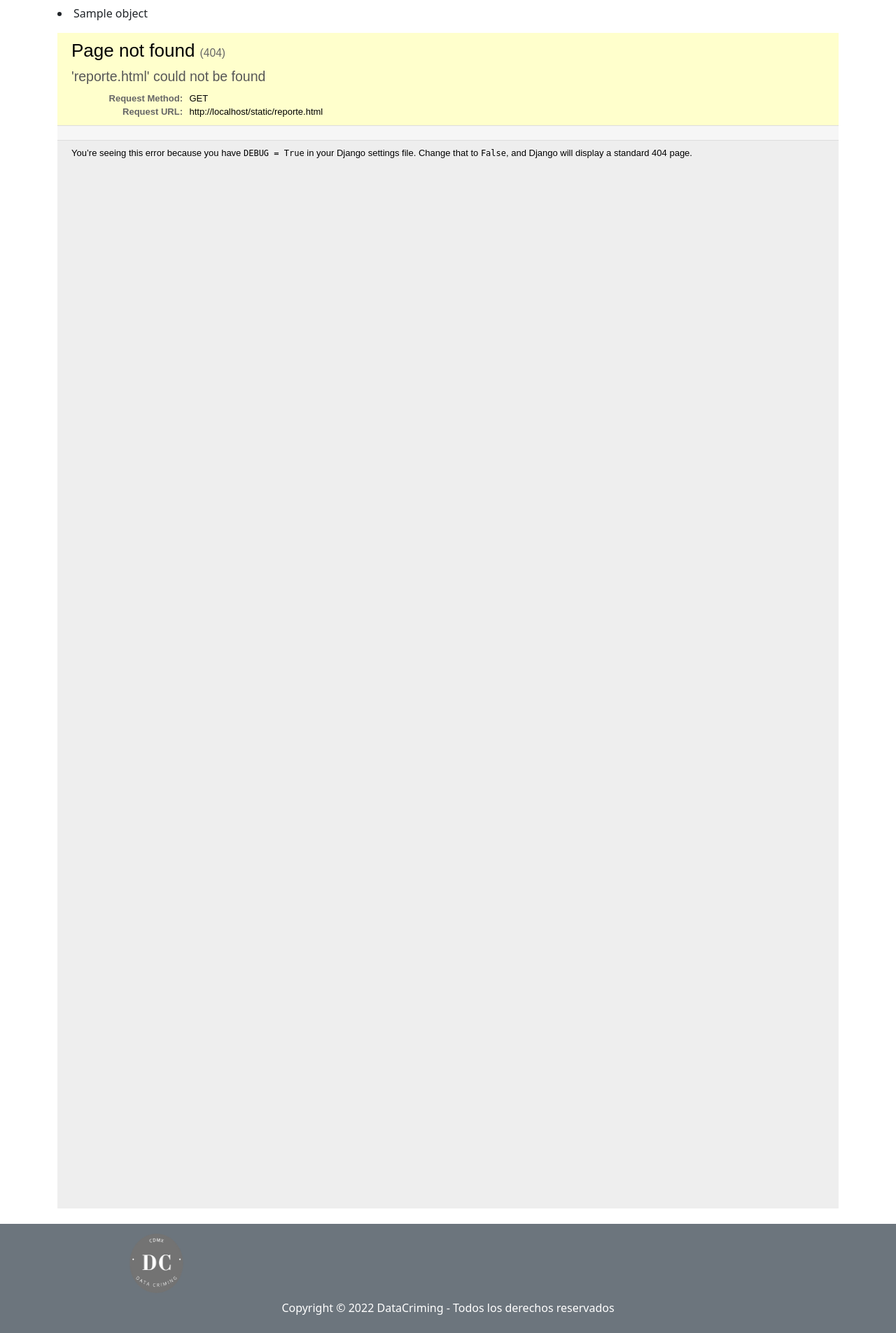
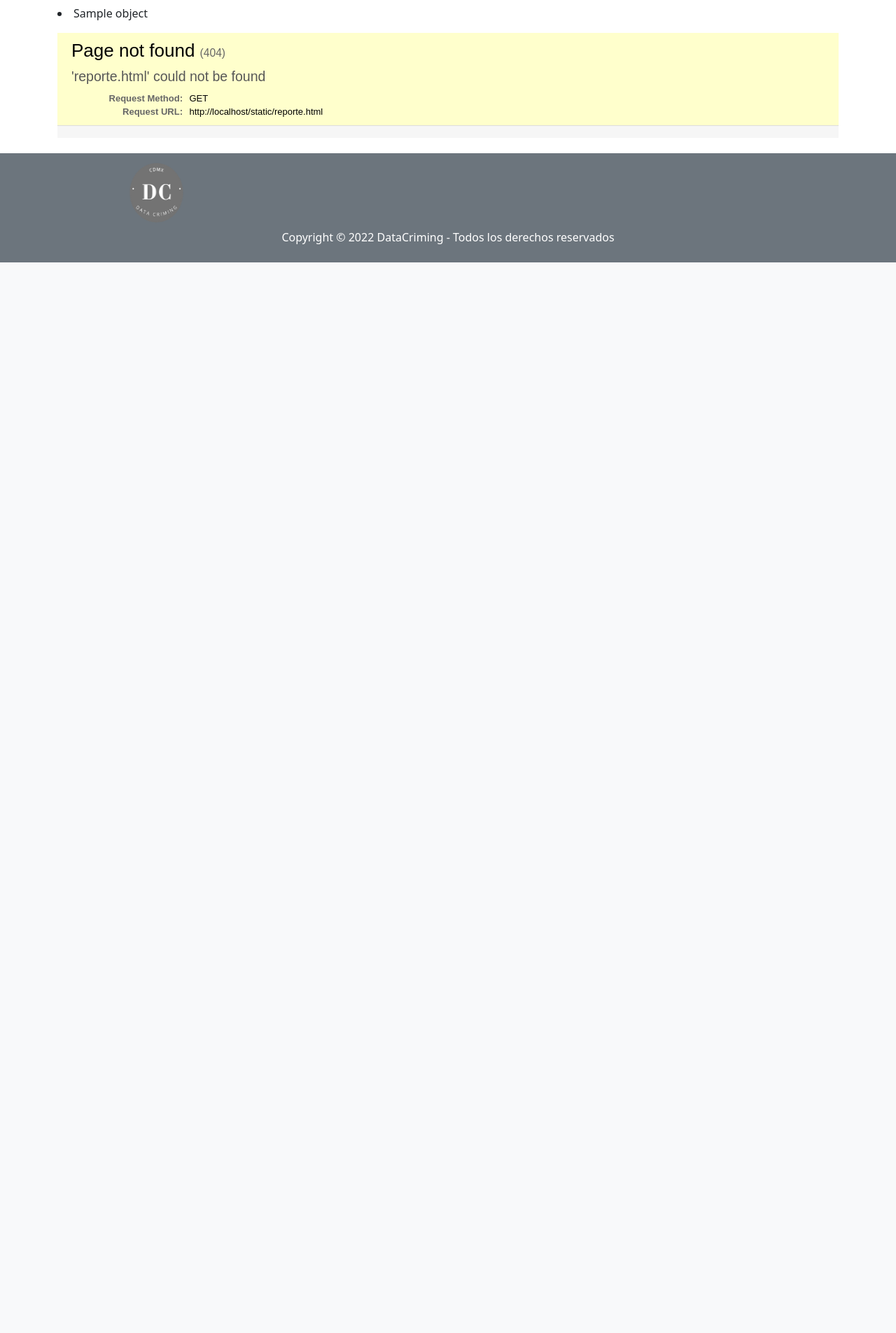
Before and after one commit to OscarMendoza-afk/TTAnalisisDeCrimen, a Django app: template DataCriming/templates/expDatos/exploratorio.html in a window 1280 px wide. Shown: the part 605-2510 px from the top of the page at 70% size. After the commit the page ends 980 px from the top, so only its background shows below. Run offline with Django 3.2, Linux system fonts and the light colour scheme; the template is opened without the code that fills it: most values are stand-ins (such as "Sample title", 1, 10 or a date in 2020); some libraries are stand-ins or nearby versions.

Commit message:
estiloo edit height

```diff
--- a/DataCriming/static/css/estilo.css
+++ b/DataCriming/static/css/estilo.css
@@ -10,7 +10,7 @@ iframe {
   top: 0;
   left: 0;
   width: 100%;
-  height: 210vh;
+  height: 100%;
   margin: 0;
   padding: 0;
   border-width: 0;
--- a/DataCriming/static/css/estiloo.css
+++ b/DataCriming/static/css/estiloo.css
@@ -10,7 +10,7 @@ iframe {
   top: 0;
   left: 0;
   width: 100%;
-  height: 220vh;
+  height: 100%;
   margin: 0;
   padding: 0;
   border-width: 0;
```
